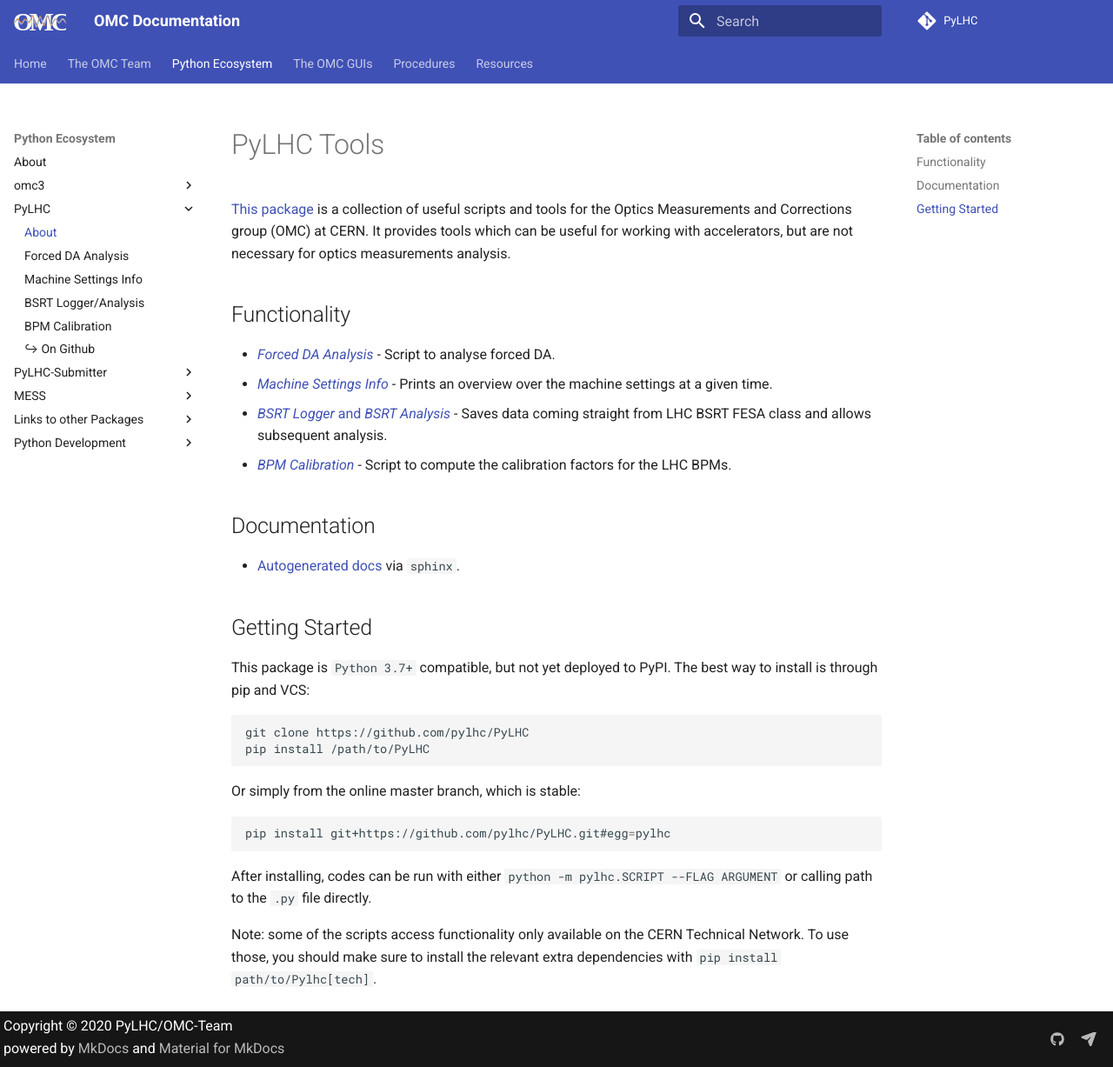
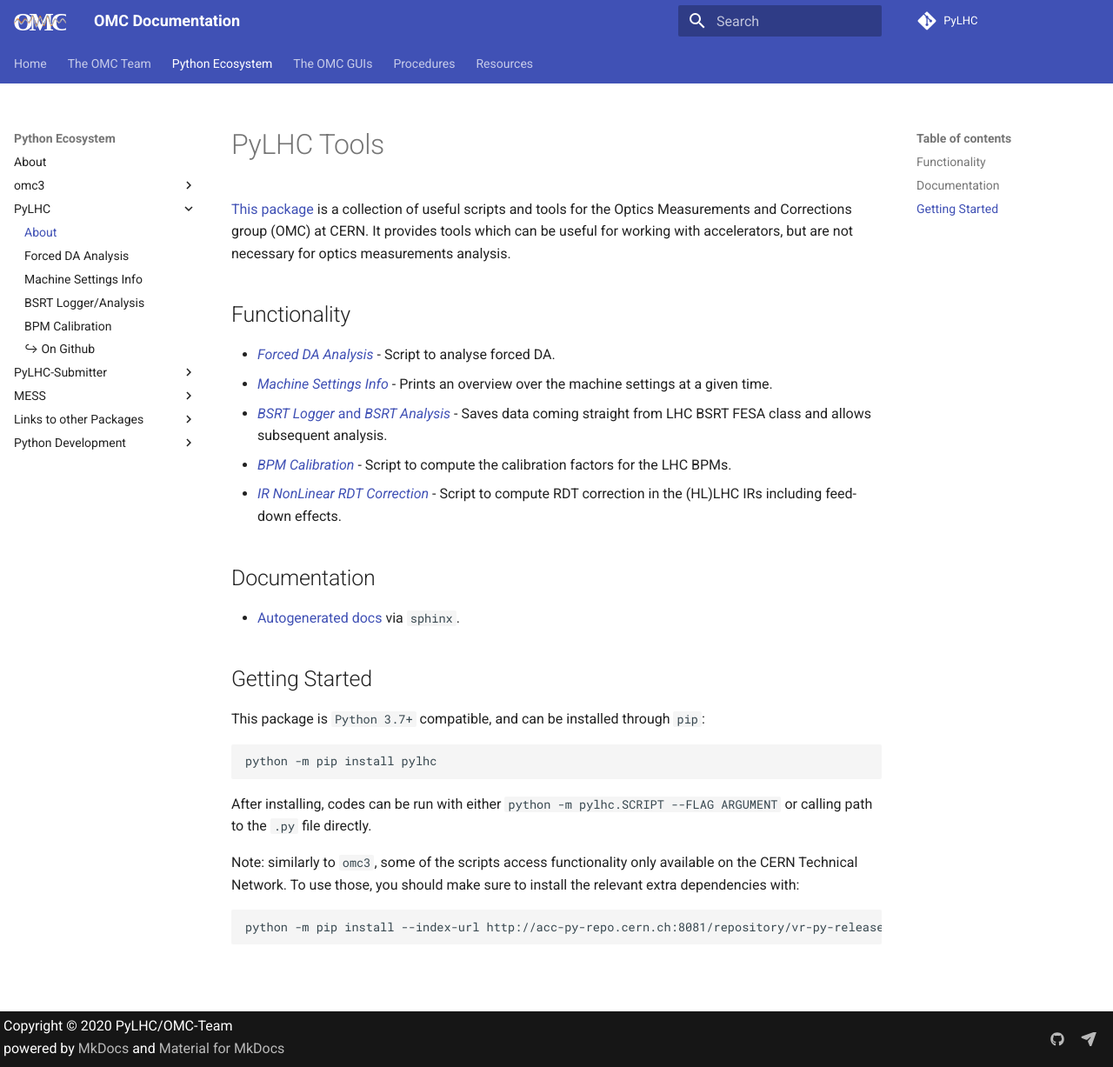
Before and after one commit to pylhc/pylhc.github.io, an MkDocs documentation site: the page built from docs/packages/pylhc/about.md, in a window 1280 px wide and 1227 px high. Shown: the whole window at 87% size. Built offline with MkDocs 1.6.1 and Material for MkDocs 9.7.7, drawn with Linux system fonts in a browser that asks for light colours.

Commit message:
update pylhc install instructions

````diff
--- a/docs/packages/pylhc/about.md
+++ b/docs/packages/pylhc/about.md
@@ -9,6 +9,7 @@
 - [*Machine Settings Info*](machine_settings_info.md) - Prints an overview over the machine settings at a given time.
 - [*BSRT Logger* and *BSRT Analysis*](bsrt.md) - Saves data coming straight from LHC BSRT FESA class and allows subsequent analysis.
 - [*BPM Calibration*](bpm_calibration.md) - Script to compute the calibration factors for the LHC BPMs.
+- [*IR NonLinear RDT Correction*](irnl_correction.md) - Script to compute RDT correction in the (HL)LHC IRs including feed-down effects.
 
 ## Documentation
 
@@ -16,24 +17,19 @@
 
 ## Getting Started
 
-This  package is `Python 3.7+` compatible, but not yet deployed to PyPI.
-The best way to install is through pip and VCS:
+This  package is `Python 3.7+` compatible, and can be installed through `pip`:
 
 ```bash
-git clone https://github.com/pylhc/PyLHC
-pip install /path/to/PyLHC
-```
-
-Or simply from the online master branch, which is stable:
-
-```bash
-pip install git+https://github.com/pylhc/PyLHC.git#egg=pylhc
+python -m pip install pylhc
 ```
 
 After installing, codes can be run with either `python -m pylhc.SCRIPT --FLAG ARGUMENT` or calling path to the `.py` file directly.
 
-Note: some of the scripts access functionality only available on the CERN Technical Network.
-To use those, you should make sure to install the relevant extra dependencies with `pip install path/to/Pylhc[tech]`.
+Note: similarly to `omc3`, some of the scripts access functionality only available on the CERN Technical Network.
+To use those, you should make sure to install the relevant extra dependencies with:
+```bash
+python -m pip install --index-url http://acc-py-repo.cern.ch:8081/repository/vr-py-releases/simple --trusted-host acc-py-repo.cern.ch "pylhc[cern]"`.
+```
 
 [repo]: https://github.com/pylhc/PyLHC
 [documentation]: https://pylhc.github.io/PyLHC/
````
